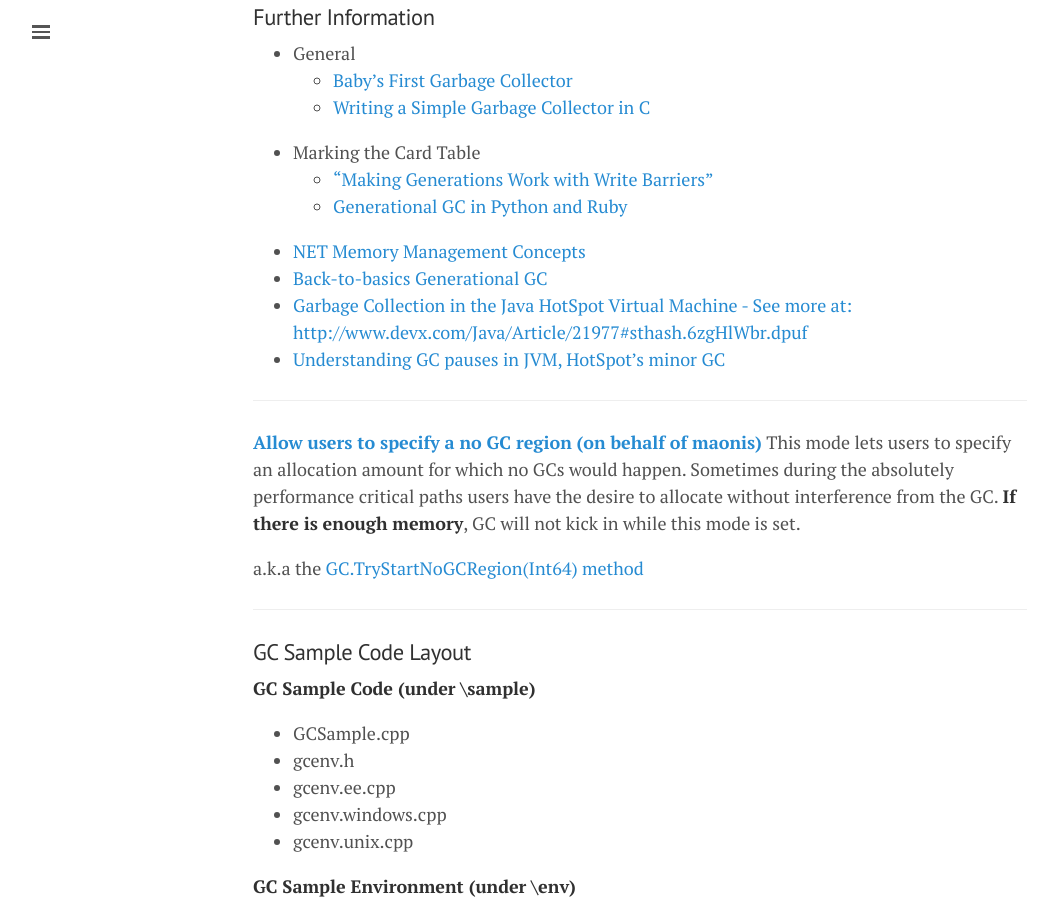
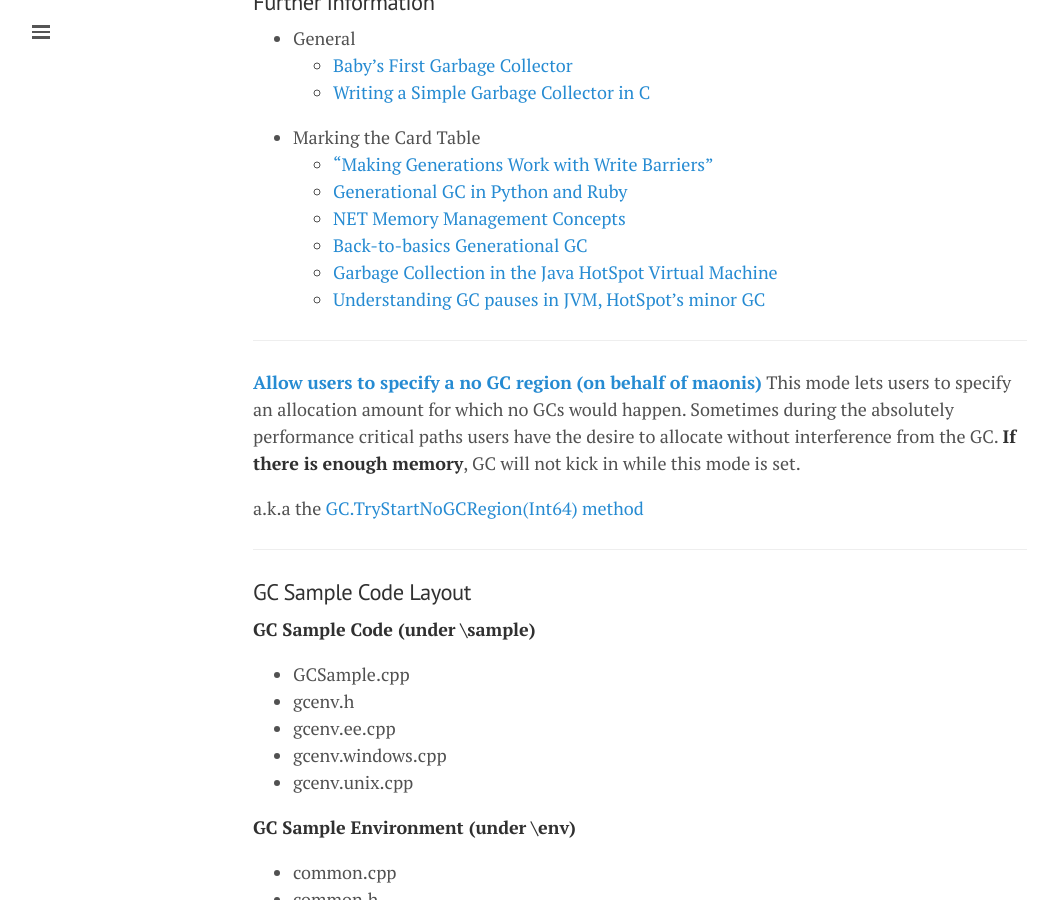
Before and after one commit to mattwarren/mattwarren.github.io, a Jekyll site: the page built from _posts/2016-01-30-how-garbage-collectors-work-part-1.md, in a window 1280 px wide and 900 px high, scrolled down 7239 px. Shown: the whole window, without its empty margins (0-1058 px from the left). Built offline with Jekyll 4.4.1, drawn with Linux system fonts in a browser that asks for light colours; some of the changed text lies outside the part shown.

Commit message:
more styling

````diff
--- a/_posts/2016-01-30-how-garbage-collectors-work-part-1.md
+++ b/_posts/2016-01-30-how-garbage-collectors-work-part-1.md
@@ -132,7 +132,7 @@ inline void ErectWriteBarrier(Object ** dst, Object * ref)
 
 ```
 
-Now this is probably an entire post on it's own and fortunately other people have already done the work for me, if you are interested in finding our more take a look at the [links at the end of this post](#FurtherInformation).
+Now this is probably an entire post on it's own and fortunately other people have already done the work for me, if you are interested in finding our more take a look at the [links at the end of this post](#further-information).
 
 From [Back To Basics: Generational Garbage Collection](http://blogs.msdn.com/b/abhinaba/archive/2009/03/02/back-to-basics-generational-garbage-collection.aspx)
 
@@ -179,8 +179,7 @@ GCToEEInterface::RestartEE(bFinishedGC = TRUE)
 From https://github.com/dotnet/coreclr/blob/master/Documentation/botr/garbage-collection.md
 
 > **WKS GC with concurrent GC off**
-
-> 1. User thread runs out of allocation budget and triggers a GC.
+1. User thread runs out of allocation budget and triggers a GC.
 1. GC calls SuspendEE to suspend managed threads.
 1. GC decides which generation to condemn.
 1. Mark phase runs.
@@ -199,10 +198,10 @@ From https://github.com/dotnet/coreclr/blob/master/Documentation/botr/garbage-co
 - Marking the Card Table
   - ["Making Generations Work with Write Barriers"](https://msdn.microsoft.com/en-us/library/ms973837.aspx)
   - [Generational GC in Python and Ruby](http://patshaughnessy.net/2013/10/30/generational-gc-in-python-and-ruby)
-- [NET Memory Management Concepts](https://www.jetbrains.com/dotmemory/help/NET_Memory_Management_Concepts.html)
-- [Back-to-basics Generational GC](http://blogs.msdn.com/b/abhinaba/archive/2009/03/02/back-to-basics-generational-garbage-collection.aspx)
-- [Garbage Collection in the Java HotSpot Virtual Machine - See more at: http://www.devx.com/Java/Article/21977#sthash.6zgHlWbr.dpuf](http://www.devx.com/Java/Article/21977)
-- [Understanding GC pauses in JVM, HotSpot's minor GC](http://www.cncoders.net/article/6981/)
+  - [NET Memory Management Concepts](https://www.jetbrains.com/dotmemory/help/NET_Memory_Management_Concepts.html)
+  - [Back-to-basics Generational GC](http://blogs.msdn.com/b/abhinaba/archive/2009/03/02/back-to-basics-generational-garbage-collection.aspx)
+  - [Garbage Collection in the Java HotSpot Virtual Machine](http://www.devx.com/Java/Article/21977)
+  - [Understanding GC pauses in JVM, HotSpot's minor GC](http://www.cncoders.net/article/6981/)
 
 ----
 
````
